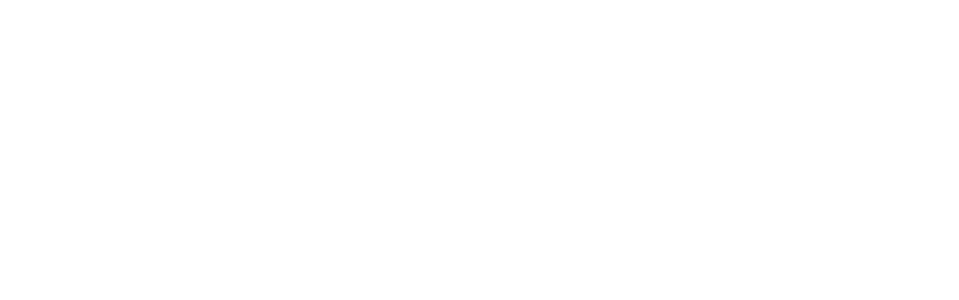
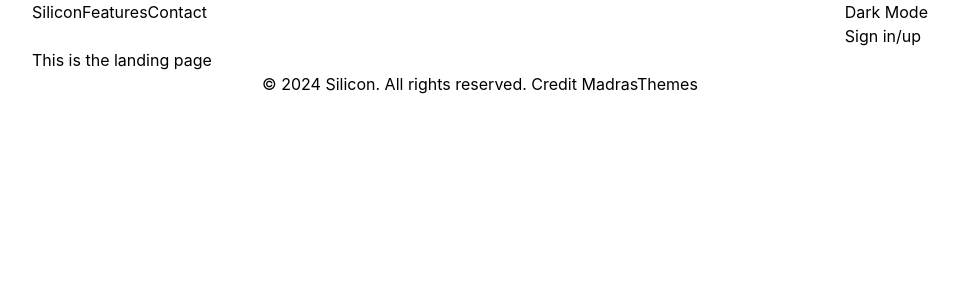
Before and after one commit to annbritt-strom/Silicon, a React (Vite) app in the folder silicon-recreate/: page / in a window 1280 px wide. Shown: the top 300 px of the page, without its empty margins (160-1119 px from the left). Built offline with nearby package versions, Linux system fonts and the light colour scheme.

Commit message:
feat: add routing and layout components; create landing and contact pages
- Integrated react-router-dom for navigation
- Created Layout, Nav, Footer components
- Added LandingPage and ContactPage components
- Updated index.css for container styling

```diff
--- a/silicon-recreate/package.json
+++ b/silicon-recreate/package.json
@@ -13,6 +13,7 @@
     "@tailwindcss/vite": "^4.3.3",
     "react": "^19.2.8",
     "react-dom": "^19.2.8",
+    "react-router-dom": "^7.18.3",
     "tailwindcss": "^4.3.3"
   },
   "devDependencies": {
--- a/silicon-recreate/src/App.tsx
+++ b/silicon-recreate/src/App.tsx
@@ -1,8 +1,16 @@
+import { Routes, Route } from 'react-router-dom'
+import Layout from './components/Layout'
+import LandingPage from './pages/LandingPage'
+import ContactPage from './pages/ContactPage'
+
 function App() {
   return (
-    <>
-
-    </>
+    <Routes>
+      <Route element={<Layout />}>
+        <Route path="/" element={<LandingPage />} />
+        <Route path="/contact-us" element={<ContactPage />} />
+      </Route>
+    </Routes>
   )
 }
 
--- /dev/null
+++ b/silicon-recreate/src/components/Footer.tsx
@@ -0,0 +1,10 @@
+
+const Footer = () => {
+  return (
+    <div className='container flex items-center justify-center'>
+      <p>© 2024 Silicon. All rights reserved. Credit MadrasThemes</p>
+    </div>
+  )
+}
+
+export default Footer
--- /dev/null
+++ b/silicon-recreate/src/components/Layout.tsx
@@ -0,0 +1,15 @@
+import { Outlet } from 'react-router-dom'
+import Nav from './Nav'
+import Footer from './Footer'
+
+const Layout = () => {
+  return (
+    <div>
+        <Nav />
+        <Outlet />
+        <Footer />
+    </div>
+  )
+}
+
+export default Layout
--- /dev/null
+++ b/silicon-recreate/src/components/Nav.tsx
@@ -0,0 +1,24 @@
+import { NavLink } from "react-router-dom"
+
+const Nav = () => {
+  return (
+    <div>
+        <nav className='container flex justify-between'>
+            {/* Left Navigation Area w/ Logo */}
+            <div>
+                <NavLink to="/">Silicon</NavLink>
+                <NavLink to="/">Features</NavLink>
+                <NavLink to="/contact-us">Contact</NavLink>
+            </div>
+
+            {/* Right Navigation Area */}
+            <div>
+                <p>Dark Mode</p>
+                <button>Sign in/up</button>
+            </div>
+        </nav>
+    </div>
+  )
+}
+
+export default Nav
--- a/silicon-recreate/src/index.css
+++ b/silicon-recreate/src/index.css
@@ -4,3 +4,7 @@
 :root {
     --font-family: 'Manrope', sans-serif;
 }
+
+.container {
+    @apply mx-auto w-7/10
+}
--- a/silicon-recreate/src/main.tsx
+++ b/silicon-recreate/src/main.tsx
@@ -1,10 +1,13 @@
 import { StrictMode } from 'react'
 import { createRoot } from 'react-dom/client'
+import { BrowserRouter } from 'react-router-dom'
 import App from './App.tsx'
 import './index.css'
 
 createRoot(document.getElementById('root')!).render(
   <StrictMode>
-    <App />
+    <BrowserRouter>
+      <App />
+    </BrowserRouter>
   </StrictMode>,
 )
--- /dev/null
+++ b/silicon-recreate/src/pages/ContactPage.tsx
@@ -0,0 +1,11 @@
+
+
+const ContactPage = () => {
+  return (
+    <div className='container flex'>
+      <p>This is the contact page</p>
+    </div>
+  )
+}
+
+export default ContactPage
--- /dev/null
+++ b/silicon-recreate/src/pages/LandingPage.tsx
@@ -0,0 +1,11 @@
+
+
+const LandingPage = () => {
+  return (
+    <div className='container flex'>
+      <p>This is the landing page</p>
+    </div>
+  )
+}
+
+export default LandingPage
```
Also changed, not shown: 1 other file (tests, documents, lock files or other folders).
